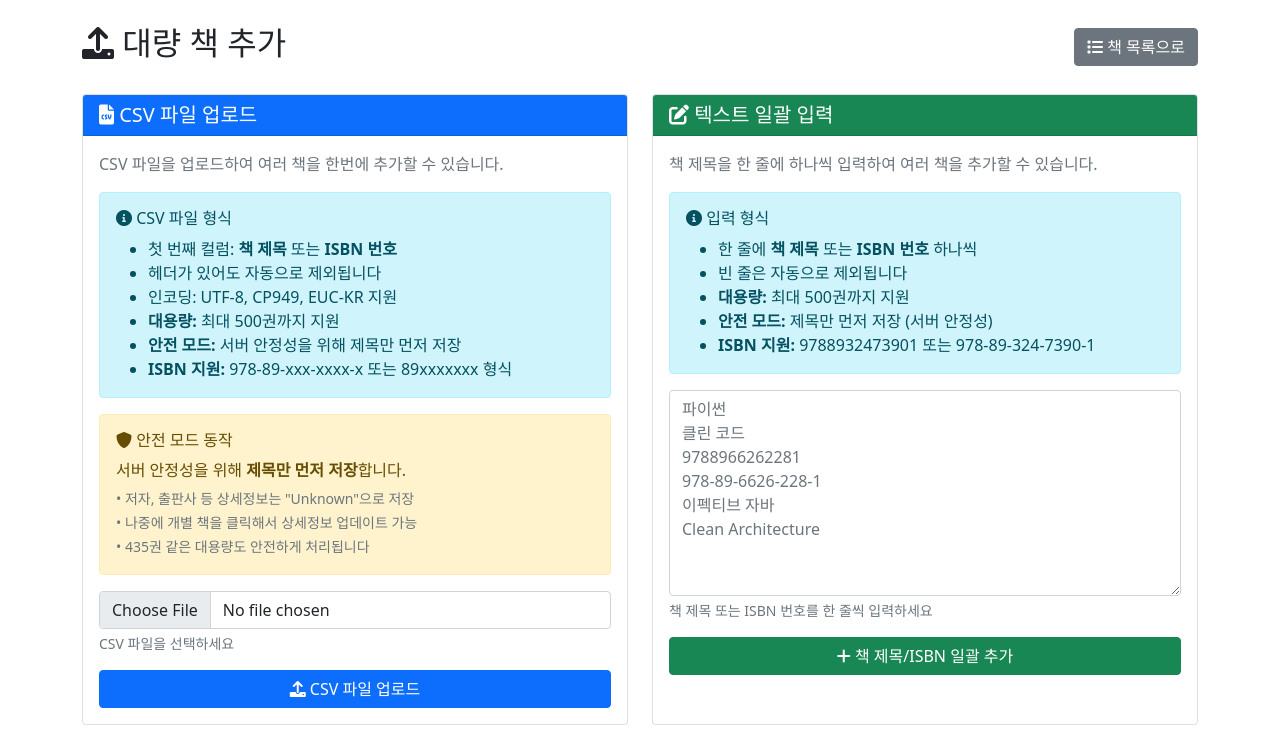
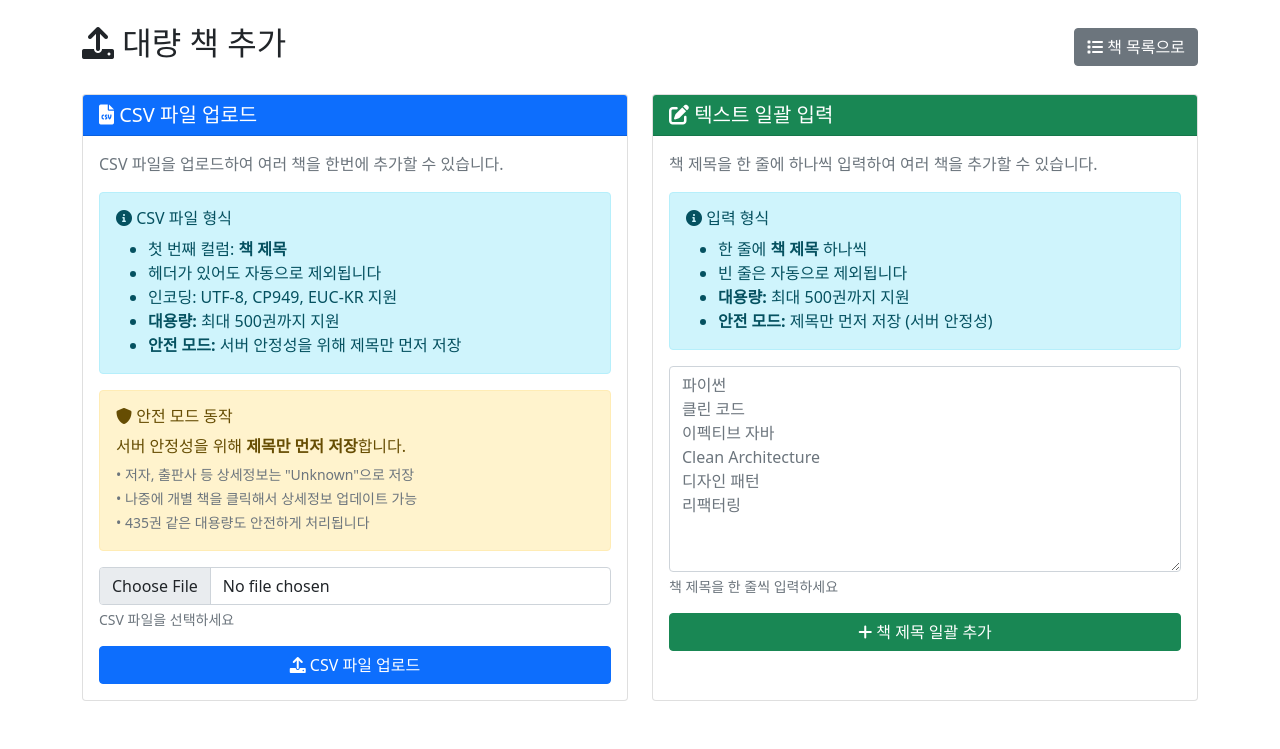
Before and after one commit to dataofmen/book-tracker, a Flask app: page /bulk_add in a window 1280 px wide. Shown: the part 56-805 px from the top of the page. After the commit the page ends 757 px from the top, so only its background shows below. Run offline with Flask 3, Linux system fonts and the light colour scheme.

Commit message:
Remove ISBN bulk add functionality to resolve server errors
- Simplified bulk_add_books_safe() to handle only book titles
- Removed ISBN detection and processing from bulk operations
- Updated bulk_add.html UI to remove ISBN references and instructions
- Kept ISBN support for individual book searches only
- This addresses server timeout issues while maintaining core functionality

🤖 Generated with [Claude Code](https://claude.ai/code)

Co-Authored-By: Claude <noreply@anthropic.com>

```diff
--- a/app.py
+++ b/app.py
@@ -70,14 +70,19 @@ class BookTracker:
         return bool(korean_pattern.search(text))
 
     def search_book_info(self, query):
-        """언어별 API 선택하여 도서 정보 검색 - 정확도 개선 및 ISBN 지원"""
-
-        # ISBN 번호인지 확인 (10자리 또는 13자리 숫자)
+        """언어별 API 선택하여 도서 정보 검색 - 단순화된 ISBN 지원"""
+
+        # ISBN 번호인지 확인 (개별 검색에서만 지원)
         if self._is_isbn(query):
-            print(f"ISBN 검색: {query}")
-            books = self.search_by_isbn(query)
-            if books:
-                return books
+            print(f"개별 ISBN 검색: {query}")
+            try:
+                books = self.search_by_isbn(query)
+                if books:
+                    return books
+                else:
+                    print(f"ISBN 검색 실패, 일반 검색으로 대체")
+            except Exception as e:
+                print(f"ISBN 검색 오류: {e}, 일반 검색으로 대체")
 
         # 일반 제목 검색
         # 검색용 제목 전처리
@@ -816,39 +821,9 @@ class BookTracker:
             try:
                 print(f"안전 모드 처리 ({i+1}/{len(book_titles)}): {query[:50]}...")
 
-                # ISBN인지 확인하고 실제 제목 찾기
-                if self._is_isbn(query):
-                    print(f"  ISBN 감지: {query} → 제목 검색 중...")
-                    try:
-                        books_info = self.search_by_isbn(query)
-                        if books_info and books_info[0]['title'] != 'Unknown':
-                            actual_title = books_info[0]['title']
-                            print(f"  ✓ ISBN 검색 성공: {actual_title}")
-                        else:
-                            # ISBN 검색 실패 시 다른 전략 시도
-                            print(f"  ISBN 직접 검색 실패, 대체 검색 시도...")
-
-                            # 1. 네이버 일반 검색 시도
-                            fallback_books = self.search_naver_books(query)
-                            if fallback_books:
-                                actual_title = fallback_books[0]['title']
-                                print(f"  ✓ 네이버 일반 검색 성공: {actual_title}")
-                            else:
-                                # 2. Google 일반 검색 시도
-                                fallback_books = self.search_google_books(query)
-                                if fallback_books:
-                                    actual_title = fallback_books[0]['title']
-                                    print(f"  ✓ Google 일반 검색 성공: {actual_title}")
-                                else:
-                                    # 3. 마지막 시도: 교보문고나 알라딘 제목 추출 (웹 크롤링은 복잡하므로 일단 건너뜀)
-                                    actual_title = f"[검색실패] ISBN {query}"  # 명확한 실패 표시
-                                    print(f"  ✗ 모든 검색 실패, 수동 확인 필요: {actual_title}")
-                                    print(f"    → 교보문고나 알라딘에서 직접 확인: {query}")
-                    except Exception as isbn_error:
-                        actual_title = f"[오류] ISBN {query}"
-                        print(f"  ✗ ISBN 검색 오류: {str(isbn_error)}")
-                else:
-                    actual_title = query
+                # 대량 추가에서는 ISBN 검색 제거 - 안전 모드로 단순화
+                actual_title = query.strip()
+                print(f"  안전 모드: 제목 '{actual_title}' 그대로 저장")
 
                 # 중복 검사 (실제 제목으로)
                 try:
--- a/templates/bulk_add.html
+++ b/templates/bulk_add.html
@@ -27,12 +27,11 @@
                 <div class="alert alert-info">
                     <h6><i class="fas fa-info-circle"></i> CSV 파일 형식</h6>
                     <ul class="mb-0">
-                        <li>첫 번째 컬럼: <strong>책 제목</strong> 또는 <strong>ISBN 번호</strong></li>
+                        <li>첫 번째 컬럼: <strong>책 제목</strong></li>
                         <li>헤더가 있어도 자동으로 제외됩니다</li>
                         <li>인코딩: UTF-8, CP949, EUC-KR 지원</li>
                         <li><strong>대용량:</strong> 최대 500권까지 지원</li>
                         <li><strong>안전 모드:</strong> 서버 안정성을 위해 제목만 먼저 저장</li>
-                        <li><strong>ISBN 지원:</strong> 978-89-xxx-xxxx-x 또는 89xxxxxxx 형식</li>
                     </ul>
                 </div>
 
@@ -75,22 +74,21 @@
                 <div class="alert alert-info">
                     <h6><i class="fas fa-info-circle"></i> 입력 형식</h6>
                     <ul class="mb-0">
-                        <li>한 줄에 <strong>책 제목</strong> 또는 <strong>ISBN 번호</strong> 하나씩</li>
+                        <li>한 줄에 <strong>책 제목</strong> 하나씩</li>
                         <li>빈 줄은 자동으로 제외됩니다</li>
                         <li><strong>대용량:</strong> 최대 500권까지 지원</li>
                         <li><strong>안전 모드:</strong> 제목만 먼저 저장 (서버 안정성)</li>
-                        <li><strong>ISBN 지원:</strong> 9788932473901 또는 978-89-324-7390-1</li>
                     </ul>
                 </div>
 
                 <form id="textForm">
                     <div class="mb-3">
                         <textarea class="form-control" id="bookTitles" rows="8"
-                                  placeholder="파이썬&#10;클린 코드&#10;9788966262281&#10;978-89-6626-228-1&#10;이펙티브 자바&#10;Clean Architecture" required></textarea>
-                        <div class="form-text">책 제목 또는 ISBN 번호를 한 줄씩 입력하세요</div>
+                                  placeholder="파이썬&#10;클린 코드&#10;이펙티브 자바&#10;Clean Architecture&#10;디자인 패턴&#10;리팩터링" required></textarea>
+                        <div class="form-text">책 제목을 한 줄씩 입력하세요</div>
                     </div>
                     <button type="submit" class="btn btn-success w-100">
-                        <i class="fas fa-plus"></i> 책 제목/ISBN 일괄 추가
+                        <i class="fas fa-plus"></i> 책 제목 일괄 추가
                     </button>
                 </form>
             </div>
```
